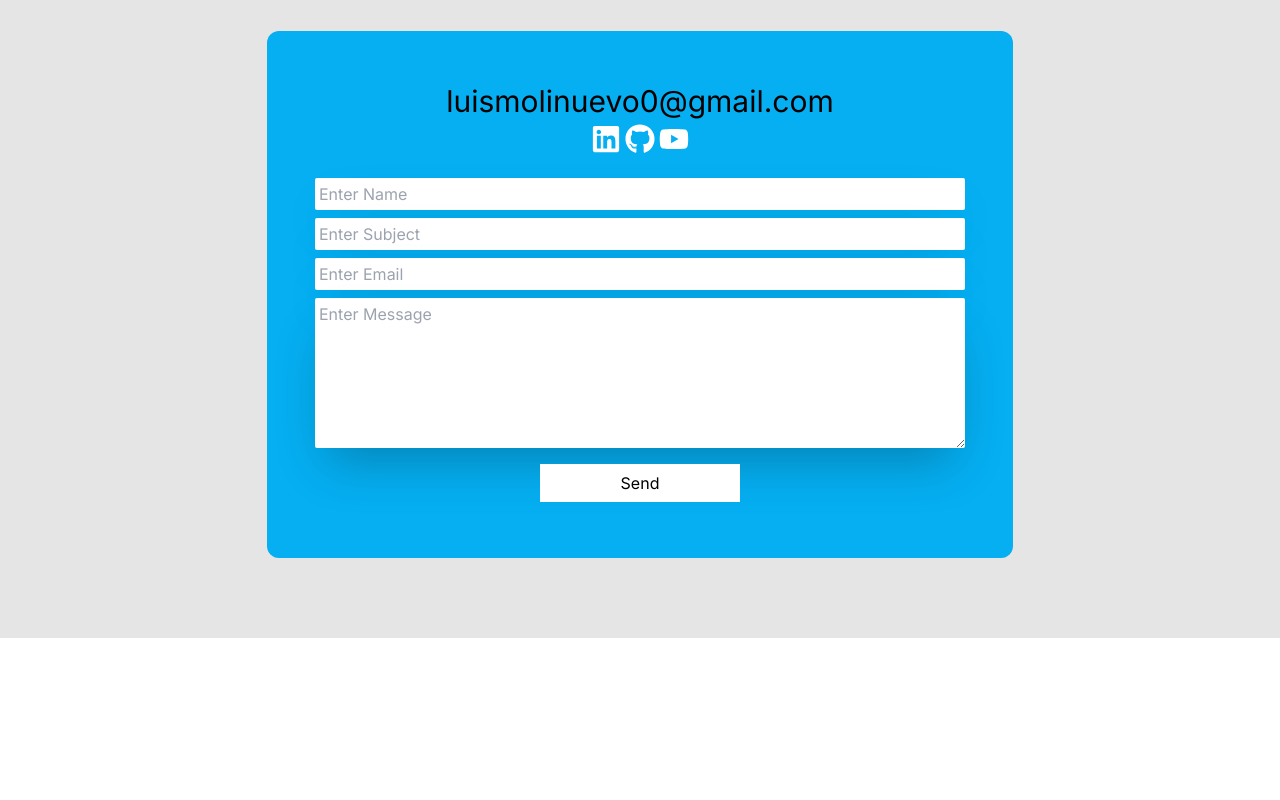
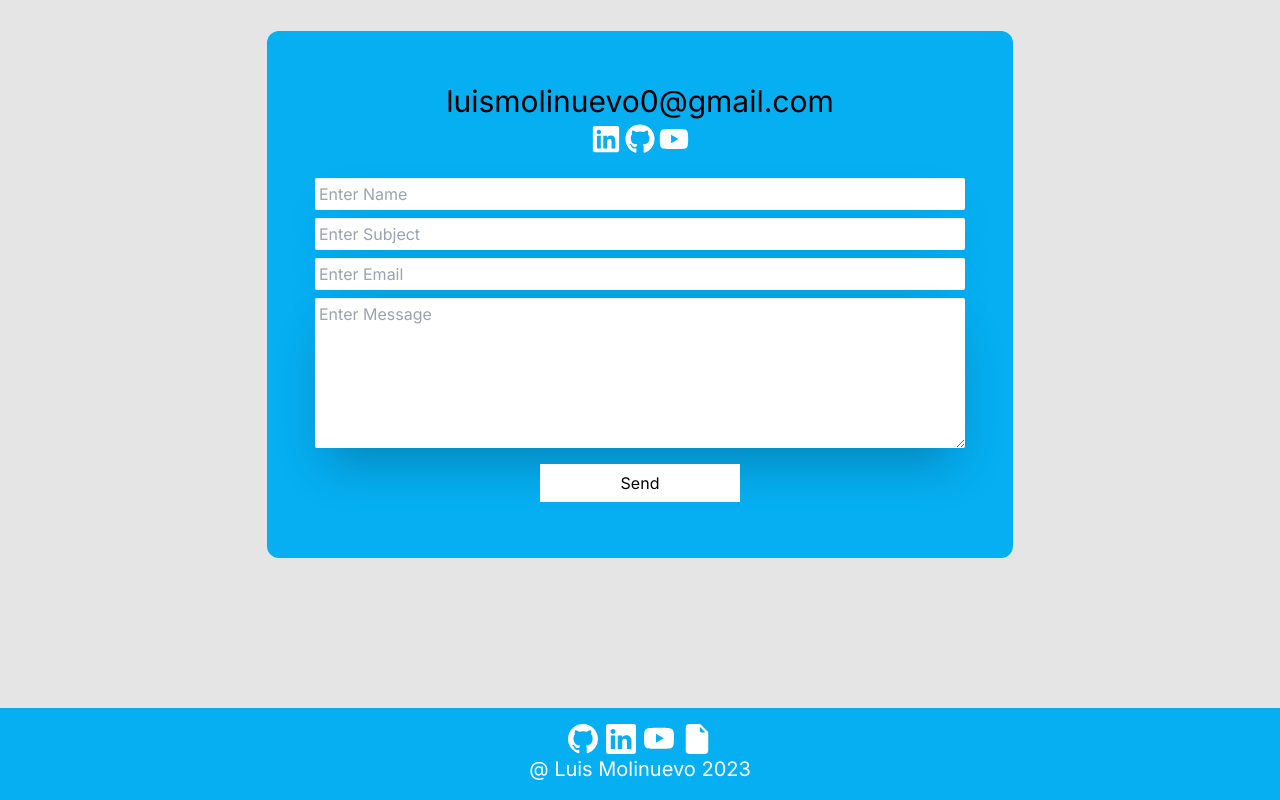
Before and after one commit to luismolinuevo/personal-portfolio, a Next.js app in the folder my-projectnew/: page / in a window 1280 px wide. Shown: the part 3177-3977 px from the top of the page. Before the commit the page ends 3885 px from the top, so only its background shows below. Built offline with nearby package versions, Linux system fonts and the light colour scheme.

Commit message:
added footer

```diff
--- /dev/null
+++ b/my-projectnew/app/components/PageSections/Footer.jsx
@@ -0,0 +1,51 @@
+import React from "react";
+import {
+  BsGithub,
+  BsLinkedin,
+  BsFillFileEarmarkFill,
+  BsYoutube,
+} from "react-icons/bs";
+
+export default function Footer() {
+  return (
+    <footer className="bg-main w-full text-white">
+      <div className="p-4">
+        <div className="flex gap-2 justify-center">
+          <a
+            href="https://github.com/luismolinuevo"
+            target="_blank"
+            className="cursor-pointer text-[30px]"
+            title="github"
+          >
+            <BsGithub />
+          </a>
+          <a
+            href="https://www.linkedin.com/in/luismolinuevo/"
+            target="_blank"
+            className="cursor-pointer text-[30px]"
+            title="linkedin"
+          >
+            <BsLinkedin />
+          </a>
+          <a
+            href="https://www.youtube.com/@luiscodes5533"
+            target="_blank"
+            className="cursor-pointer text-[30px]"
+            title="youtube"
+          >
+            <BsYoutube />
+          </a>
+          <a
+            href={"/Resume.pdf"}
+            target="blank_"
+            className="cursor-pointer  text-[30px]"
+            title="resume"
+          >
+            <BsFillFileEarmarkFill />
+          </a>
+        </div>
+        <p className="text-center  text-[20px]">@ Luis Molinuevo 2023</p>
+      </div>
+    </footer>
+  );
+}
--- a/my-projectnew/app/layout.js
+++ b/my-projectnew/app/layout.js
@@ -1,6 +1,7 @@
 import { Inter } from "next/font/google";
 import "./globals.css";
 import Navbar from "./components/Navbar/Navbar";
+import Footer from "./components/PageSections/Footer";
 
 const inter = Inter({ subsets: ["latin"] });
 
@@ -16,6 +17,7 @@ export default function RootLayout({ children }) {
         <div className="min-h-screen bg-[#e5e5e5] text-[black] font-tit m-0 p-0 box-border">
           <Navbar />
           {children}
+          <Footer />
         </div>
       </body>
     </html>
```
